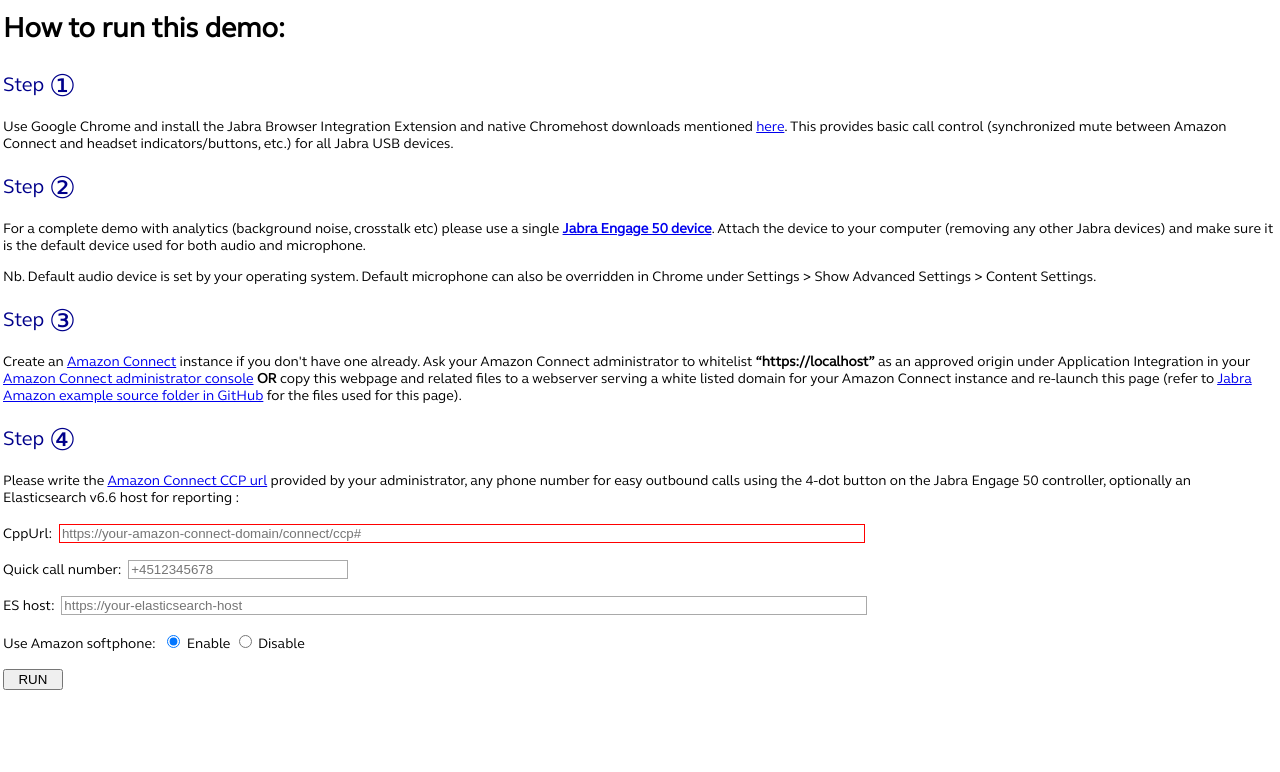
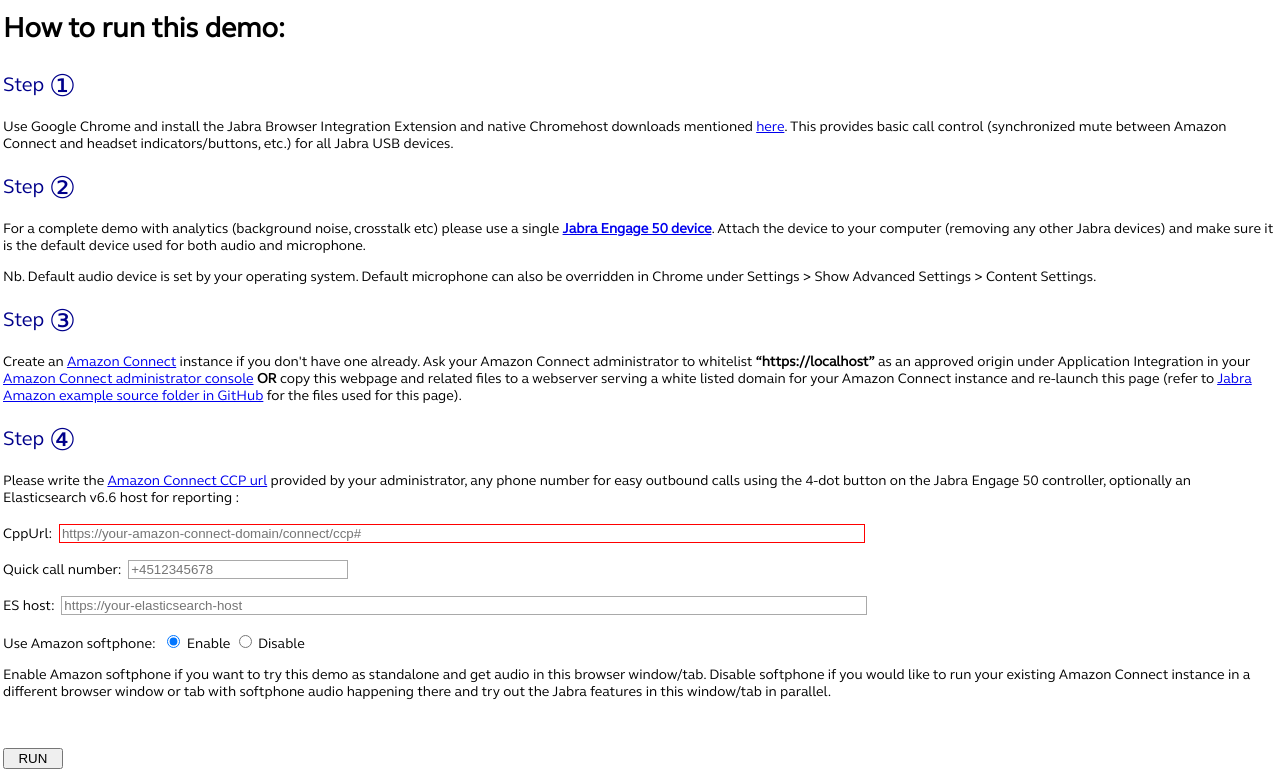
Before and after one commit to gnaudio/gnaudio.github.io, a plain HTML site: page jabra-browser-integration/beta/amazonconnectclient/index.html in a window 1280 px wide. Shown: the part 79-851 px from the top of the page. Before the commit the page ends 800 px from the top, so only its background shows below. Drawn offline with Linux system fonts and the light colour scheme.

Commit message:
amazon connect demo update

```diff
--- a/jabra-browser-integration/beta/amazonconnectclient/index.html
+++ b/jabra-browser-integration/beta/amazonconnectclient/index.html
@@ -71,6 +71,9 @@
                 Disable
               </label>
             </label>
+            <p>
+              Enable Amazon softphone if you want to try this demo as standalone and get audio in this browser window/tab. Disable softphone if you would like to run your existing Amazon Connect instance in a different browser window or tab with softphone audio happening there and try out the Jabra features in this window/tab in parallel.
+            </p>
             <br/>
             <br/>
             <button id="configureGo" type="submit">&nbsp;&nbsp;RUN&nbsp;&nbsp;</button>
```
